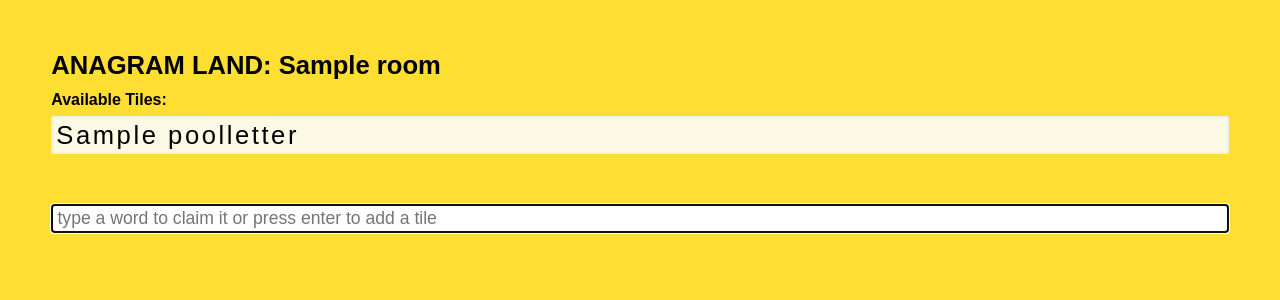
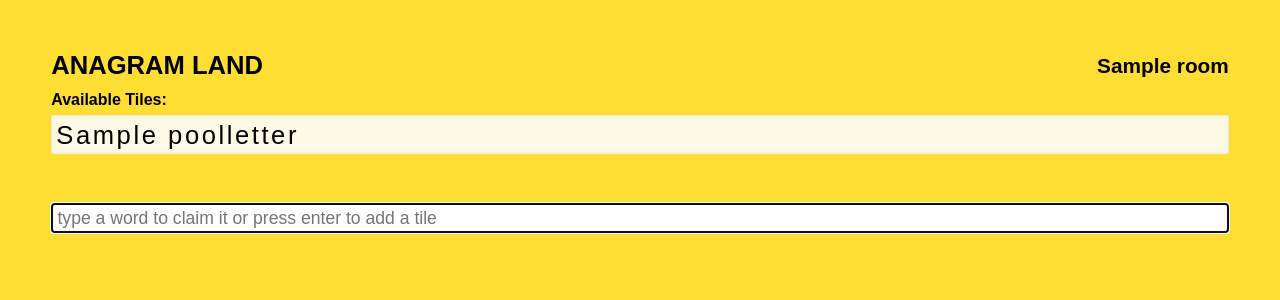
Before and after one commit to sv3/anagrams, a Flask app: template templates/index.html in a window 1280 px wide. Shown: the top 300 px of the page. Run offline with Flask 2, Linux system fonts and the light colour scheme; the template is opened without the code that fills it: most values are stand-ins (such as "Sample title", 1, 10 or a date in 2020); parts of the project's set-up code (start-up, migrations or seed data) failed here and were passed over; some libraries are stand-ins or nearby versions.

Commit message:
styling updates: title and room name

```diff
--- a/static/css.css
+++ b/static/css.css
@@ -5,9 +5,19 @@ body {
     font-size: 100%;
 }
 
+.heading{
+    display: flex;
+    margin: 10px 0;
+}
+
 h1 {
-    margin: 0.4em auto;
+    margin: 0 auto 0 0;
     font-size: 1.6em;
+}
+
+h2 {
+    margin: auto 0 auto auto;
+    font-size: 1.3em;
 }
 
 p {
@@ -57,7 +67,7 @@ p {
     margin-bottom: 0.4rem;
     letter-spacing: 0.1em;
     border-radius: 0.1em;
-    box-shadow: inset 0 0 3px 1px rgb(0 0 0 / 7%);
+    box-shadow: inset 0 0 3px 1px rgb(94 68 18 / 0.1);
     }
 
 #yourwords{
@@ -106,7 +116,6 @@ form#wordform {
     width: 100%;
 }
 
-
 .faded {
     display: inline;
     color: rgb(0 0 0 / 0.7);
--- a/templates/index.html
+++ b/templates/index.html
@@ -15,7 +15,11 @@
 </head>
 
 <body>
-    <h1>ANAGRAM LAND: {{room}}</h1>
+    <div class="heading">
+        <h1>ANAGRAM LAND</h1>
+        <h2>{{room}}</h1>
+    </div>
+    <div style="clear: both;"></div>
   <div>
     <div id="poollabel">Available Tiles:&ensp;</div>
     <div id="pool">{{ poolletters|join('&NegativeMediumSpace;')|safe }}</div>
```
